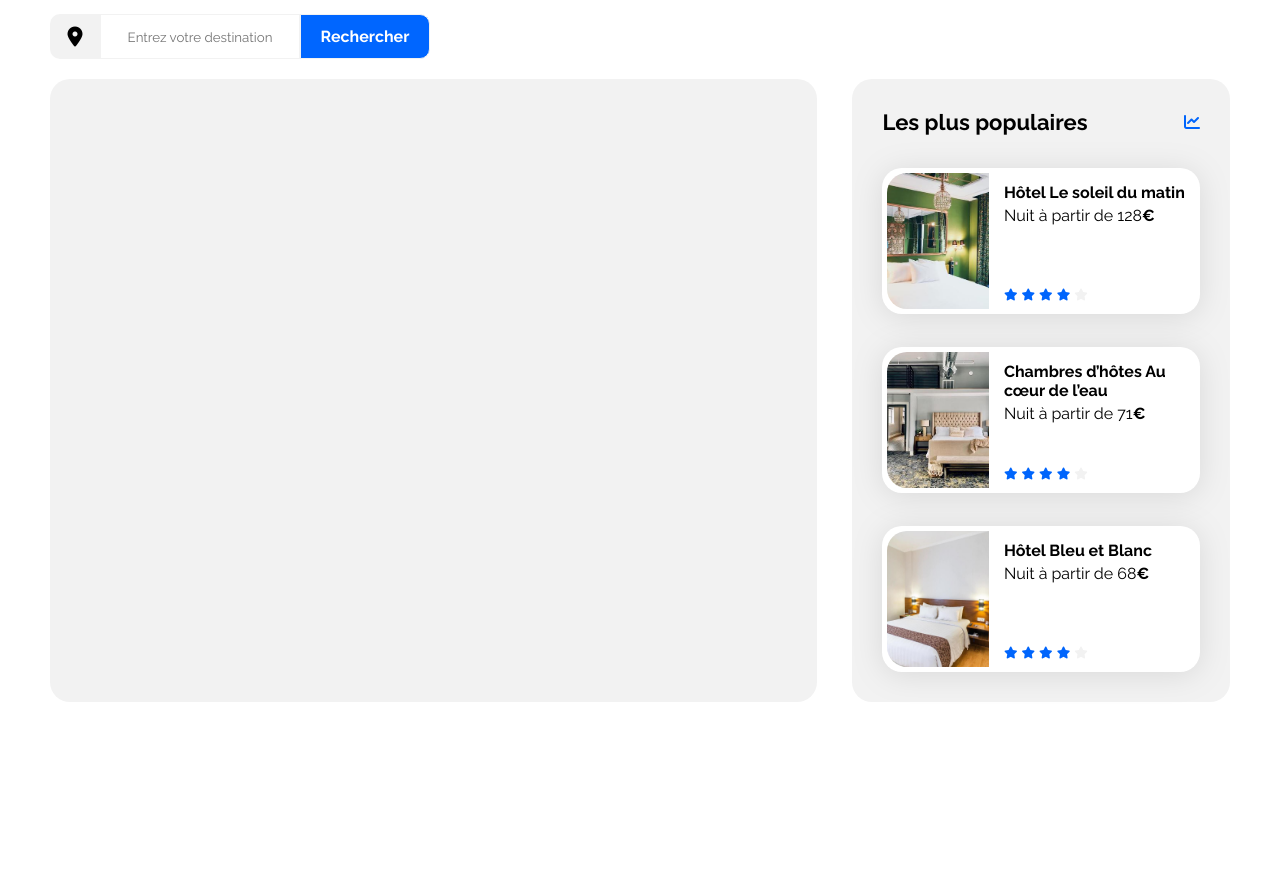
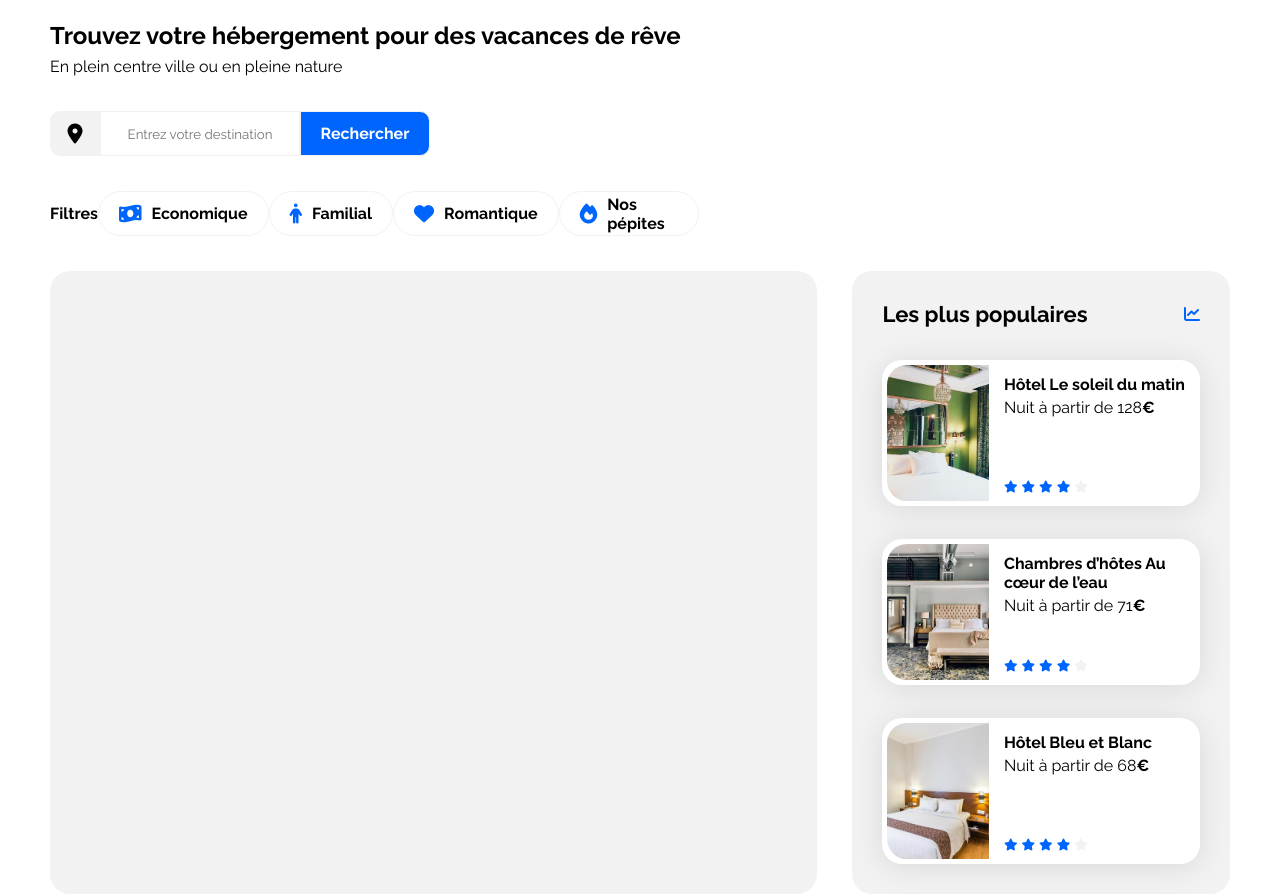
Before and after one commit to 3amoo13/welcomePageBooki, a plain HTML site: page index.html in a window 1280 px wide. Shown: the part 46-940 px from the top of the page. Before the commit the page ends 800 px from the top, so only its background shows below. Drawn offline with Linux system fonts and the light colour scheme.

Commit message:
intégration de la partie filtres

```diff
--- a/css/style.css
+++ b/css/style.css
@@ -40,6 +40,19 @@ nav{
     width: 100%;
 }
 
+.box{
+    margin-bottom: 35px;
+}
+
+.descPage{
+    margin-block-start: 0.3em;
+    margin-block-end: 0.3em;
+}
+
+h1.descPage{
+    font-size: 1.5em;
+}
+
 input{
     text-align: center;
 }
@@ -57,10 +70,9 @@ li.navElement:hover{
     color: #0066ff
 }
 
-div#searchBarContainer{
+.searchBarContainer{
     display: flex;
     width: 100%;
-    margin-bottom: 20px;
 }
 
 .searchItem{
@@ -95,7 +107,7 @@ i.fa-location-dot{
 }
 
 .submitButton{
-    background-color: #0066ff;
+    background-color: #0065FC;
     color: white;
     border-top-right-radius: 10px;
     border-bottom-right-radius: 10px;
@@ -105,10 +117,48 @@ i.fa-location-dot{
 
 }
 
-
-
 #logo{
     height: 25px;
+}
+
+.filterBar{
+    display: flex;
+    flex-direction: row;
+    justify-content: space-between;
+    width: 55%;
+}
+
+#filtres{
+    display: flex;
+    align-items: center;
+    font-size: medium;
+    font-weight: bold;
+    margin-block-start: 5px;
+    margin-block-end: 5px;
+}
+
+.filter{
+    height: 45px;
+    box-sizing: border-box;
+    border: 1px;
+    border-color: #f2f2f2;
+    border-style: solid;
+    border-radius: 40px;
+    display: flex;
+    align-items: center;
+    font-size: medium;
+    font-weight: bold;
+    padding: 0px 20px 0px 20px;
+}
+
+.filter:hover{
+    background-color: #DEEBFF ;
+}
+
+.filterName{
+    margin-block-start: 5px;
+    margin-block-end: 5px;
+    margin-left: 10px;
 }
 
 a {
--- a/index.html
+++ b/index.html
@@ -27,7 +27,11 @@
             </nav>
         </header>
         <main>
-            <div id= "searchBarContainer">
+            <div class="desc box">
+                <h1 class="descPage">Trouvez votre hébergement pour des vacances de rêve</h1>
+                <p class="descPage">En plein centre ville ou en pleine nature</p>
+            </div>
+            <div class= "searchBarContainer box">
                 <span class="iconWrap">
                     <i class="fa-solid fa-location-dot fa-lg searchItem"></i>
                 </span>
@@ -36,6 +40,27 @@
                 </form>
                 <button class="searchItem submitButton">Rechercher</button>
             </div>
+
+            <div class="filterBar box">
+                <p id="filtres">Filtres</p>
+                <div class="filter">
+                    <i class="fa-solid fa-money-bill-wave fa-lg"></i>
+                    <p class="filterName">Economique</p>
+                </div>
+                <div class="filter">
+                    <i class="fa-solid fa-person fa-lg"></i>
+                    <p class="filterName">Familial</p>
+                </div>
+                <div class="filter">
+                    <i class="fa-solid fa-heart fa-lg"></i>
+                    <p class="filterName">Romantique</p>
+                </div>
+                <div class="filter">
+                    <i class="fa-solid fa-fire fa-lg"></i>
+                    <p class="filterName">Nos pépites</p>
+                </div>
+            </div>
+
 
             <div class="hebergements-and-populaires">
                 <section class="hebergements">
```
